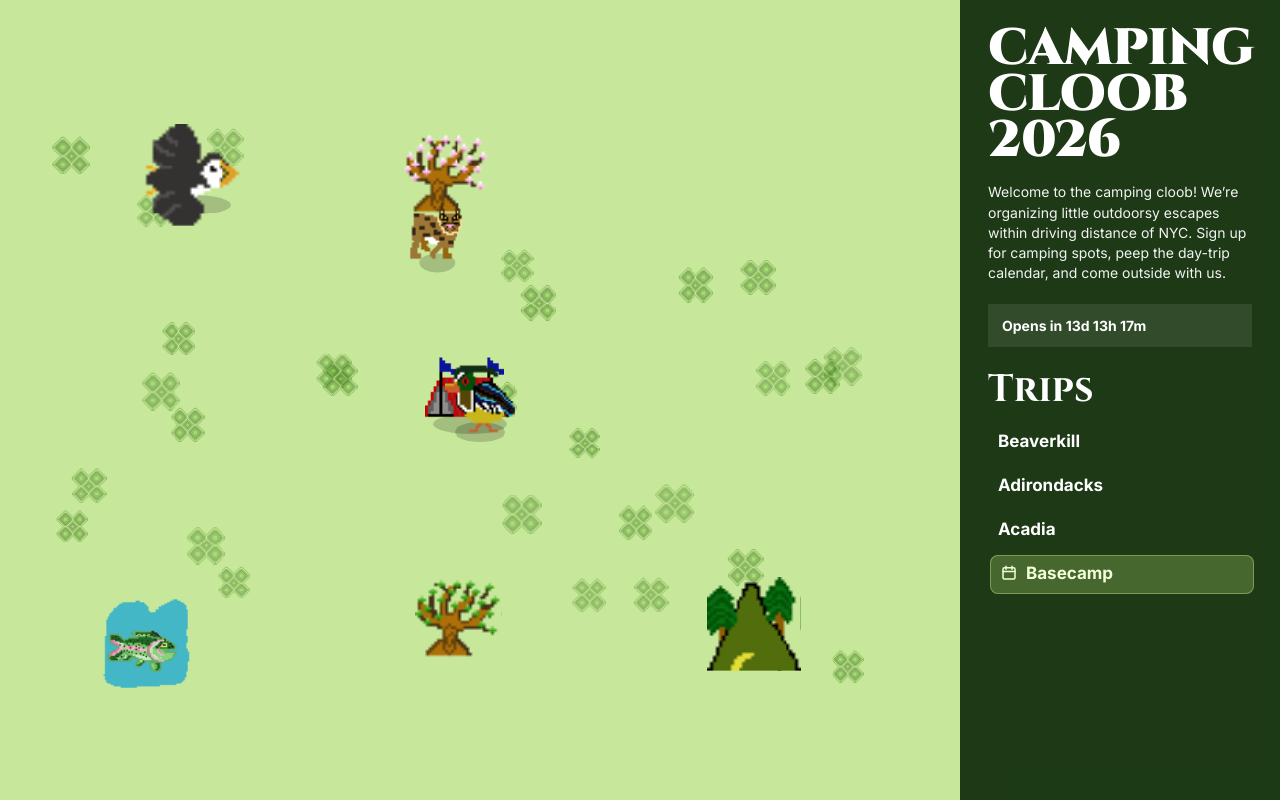
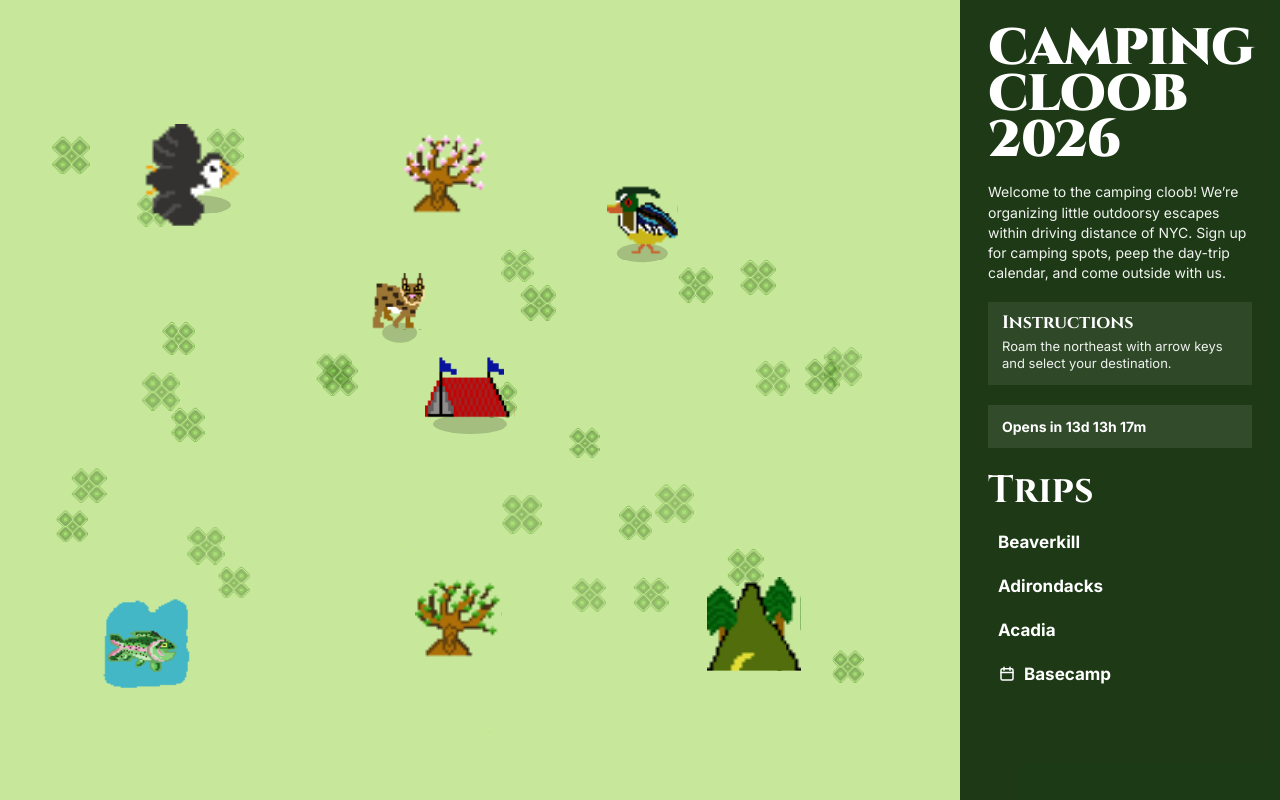
Before and after one commit to hovaniceday/campingcloob, a plain HTML site: page index.html in a window 1280 px wide. Drawn offline with Linux system fonts and the light colour scheme.

Commit message:
fireflies

```diff
--- a/index.html
+++ b/index.html
@@ -38,6 +38,11 @@
         and come outside with us.
       </p>
 
+      <div class="instructions">
+        <h3>Instructions</h3>
+        <p>Roam the northeast with arrow keys and select your destination.</p>
+      </div>
+
       <div id="countdown">Opens in ...</div>
 
       <h2>Trips</h2>
--- a/script.js
+++ b/script.js
@@ -14,7 +14,8 @@ document.addEventListener("DOMContentLoaded", () => {
     tree: "./assets/tree.png",
     willow: "./assets/willow.png",
     bush: "./assets/bush.png",
-    cat: "./assets/cat.png"
+    cat: "./assets/cat.png",
+    firefly: "./assets/firefly.png"
   };
 
   const images = {};
@@ -43,6 +44,12 @@ document.addEventListener("DOMContentLoaded", () => {
   ).then(startGame);
 
   function startGame() {
+    let isUnlocked = false;
+
+    function isMobileViewport() {
+      return window.matchMedia("(max-width: 900px)").matches;
+    }
+
     const places = [
       {
         name: "Beaverkill",
@@ -54,7 +61,8 @@ document.addEventListener("DOMContentLoaded", () => {
         offsetY: 6,
         frame: 0,
         frameSpeed: 0.16,
-        size: 92
+        size: 92,
+        hint: "tap ● to see the trip!"
       },
       {
         name: "Adirondacks",
@@ -66,7 +74,8 @@ document.addEventListener("DOMContentLoaded", () => {
         offsetY: -14,
         frame: 0,
         frameSpeed: 0.16,
-        size: 96
+        size: 96,
+        hint: "tap ● to see the trip!"
       },
       {
         name: "Acadia",
@@ -78,7 +87,8 @@ document.addEventListener("DOMContentLoaded", () => {
         offsetY: 8,
         frame: 0,
         frameSpeed: 0.16,
-        size: 104
+        size: 104,
+        hint: "tap ● to see the trip!"
       },
       {
         name: "Basecamp",
@@ -91,7 +101,8 @@ document.addEventListener("DOMContentLoaded", () => {
         frame: 0,
         frameSpeed: 0.16,
         size: 92,
-        icon: "calendar"
+        icon: "calendar",
+        hint: "check out the cloob cal"
       }
     ];
 
@@ -139,7 +150,7 @@ document.addEventListener("DOMContentLoaded", () => {
       }
 
       li.addEventListener("click", () => {
-        window.location.href = place.url;
+        openPlace(place);
       });
 
       place.sidebarElement = li;
@@ -147,68 +158,11 @@ document.addEventListener("DOMContentLoaded", () => {
     });
 
     const countdown = document.getElementById("countdown");
-
-    function updateCountdown() {
-      const target = new Date("2026-05-22T15:00:00-04:00");
-      const now = new Date();
-      const diff = target - now;
-
-      if (diff <= 0) {
-        countdown.textContent = "Trips are open!";
-        return;
-      }
-
-      const days = Math.floor(diff / (1000 * 60 * 60 * 24));
-      const hours = Math.floor((diff / (1000 * 60 * 60)) % 24);
-      const mins = Math.floor((diff / (1000 * 60)) % 60);
-
-      countdown.textContent = `Opens in ${days}d ${hours}h ${mins}m`;
-    }
-
-    updateCountdown();
-    setInterval(updateCountdown, 60000);
-
-    function getGridPos(gridX, gridY, offsetX = 0, offsetY = 0) {
-      const cellWidth = canvas.width / 3;
-      const cellHeight = canvas.height / 3;
-
-      return {
-        x: gridX * cellWidth + cellWidth / 2 + offsetX,
-        y: gridY * cellHeight + cellHeight / 2 + offsetY
-      };
-    }
-
-    const player = {
-      x: canvas.width / 2,
-      y: canvas.height / 2,
-      size: 72,
-      speed: 4,
-      frame: 0,
-      idle: 0
-    };
-
-    const cat = {
-      x: canvas.width * 0.72,
-      y: canvas.height * 0.42,
-      size: 58,
-      frame: 0,
-      speed: 2.4,
-      wanderAngle: Math.random() * Math.PI * 2,
-      wanderTimer: 0,
-      hiddenUntil: 0,
-      isMoving: true,
-      isRunning: false
-    };
-
     const catToast = document.getElementById("cat-toast");
     let toastTimeout = null;
     let mobileHintTarget = null;
 
-    function isMobileViewport() {
-      return window.matchMedia("(max-width: 900px)").matches;
-    }
-
-    function showToast(message, duration = 1200) {
+    function showToast(message, duration = 1400) {
       catToast.textContent = message;
       catToast.classList.add("show");
 
@@ -236,6 +190,95 @@ document.addEventListener("DOMContentLoaded", () => {
       mobileHintTarget = null;
     }
 
+    function updateCountdown() {
+      const target = new Date("2026-05-22T15:00:00-04:00");
+      const now = new Date();
+      const diff = target - now;
+
+      if (diff <= 0) {
+        countdown.textContent = "Trips are open!";
+        isUnlocked = true;
+        return;
+      }
+
+      isUnlocked = false;
+
+      const days = Math.floor(diff / (1000 * 60 * 60 * 24));
+      const hours = Math.floor((diff / (1000 * 60 * 60)) % 24);
+      const mins = Math.floor((diff / (1000 * 60)) % 60);
+
+      countdown.textContent = `Opens in ${days}d ${hours}h ${mins}m`;
+    }
+
+    updateCountdown();
+    setInterval(updateCountdown, 60000);
+
+    function getGridPos(gridX, gridY, offsetX = 0, offsetY = 0) {
+      const cellWidth = canvas.width / 3;
+      const cellHeight = canvas.height / 3;
+
+      return {
+        x: gridX * cellWidth + cellWidth / 2 + offsetX,
+        y: gridY * cellHeight + cellHeight / 2 + offsetY
+      };
+    }
+
+    function isNear(x1, y1, x2, y2, distance = 96) {
+      return Math.hypot(x1 - x2, y1 - y2) < distance;
+    }
+
+    function randomPlayerSpawn() {
+      let x = canvas.width / 2;
+      let y = canvas.height / 2;
+      let attempts = 0;
+
+      while (attempts < 200) {
+        x = 80 + Math.random() * (canvas.width - 160);
+        y = 80 + Math.random() * (canvas.height - 160);
+
+        const tooCloseToLink = places.some(place => {
+          const pos = getGridPos(place.gridX, place.gridY, place.offsetX, place.offsetY);
+          return isNear(x, y, pos.x, pos.y, 150);
+        });
+
+        if (!tooCloseToLink) {
+          return { x, y };
+        }
+
+        attempts += 1;
+      }
+
+      return { x: 80, y: canvas.height / 2 };
+    }
+
+    const spawn = randomPlayerSpawn();
+
+    const player = {
+      x: spawn.x,
+      y: spawn.y,
+      size: 72,
+      speed: 4,
+      frame: 0,
+      idle: 0
+    };
+
+    const cat = {
+      x: canvas.width * 0.72,
+      y: canvas.height * 0.42,
+      size: 58,
+      frame: 0,
+      speed: 2.4,
+      wanderAngle: Math.random() * Math.PI * 2,
+      wanderTimer: 0,
+      hiddenUntil: 0,
+      isMoving: true,
+      isRunning: false
+    };
+
+    window.setTimeout(() => {
+      showToast("explore quack quack!", 1800);
+    }, 500);
+
     function respawnCat() {
       cat.x = 80 + Math.random() * (canvas.width - 160);
       cat.y = 80 + Math.random() * (canvas.height - 160);
@@ -255,6 +298,25 @@ document.addEventListener("DOMContentLoaded", () => {
         size: 32 + Math.random() * 10,
         alpha: 0.32 + Math.random() * 0.1
       });
+    }
+
+    const fireflies = [];
+    const fireflyCount = isMobileViewport() ? 8 : 16;
+
+    if (images.firefly) {
+      for (let i = 0; i < fireflyCount; i++) {
+        fireflies.push({
+          x: Math.random() * canvas.width,
+          y: Math.random() * canvas.height,
+          baseX: Math.random() * canvas.width,
+          baseY: Math.random() * canvas.height,
+          phase: Math.random() * Math.PI * 2,
+          speed: 0.006 + Math.random() * 0.006,
+          drift: 18 + Math.random() * 34,
+          size: 12 + Math.random() * 8,
+          alpha: 0.25 + Math.random() * 0.35
+        });
+      }
     }
 
     const keys = {};
@@ -325,10 +387,6 @@ document.addEventListener("DOMContentLoaded", () => {
       sidebar.classList.toggle("open");
       menuButton.textContent = sidebar.classList.contains("open") ? "Back" : "Trips";
     });
-
-    function isNear(x1, y1, x2, y2, distance = 96) {
-      return Math.hypot(x1 - x2, y1 - y2) < distance;
-    }
 
     function drawShadow(x, y, width = 34) {
       ctx.save();
@@ -469,9 +527,31 @@ document.addEventListener("DOMContentLoaded", () => {
       }
     }
 
+    function updateFireflies() {
+      if (!images.firefly) return;
+
+      const now = performance.now();
+
+      fireflies.forEach(fly => {
+        fly.phase += fly.speed;
+
+        fly.x = fly.baseX + Math.sin(now * fly.speed + fly.phase) * fly.drift;
+        fly.y = fly.baseY + Math.cos(now * fly.speed * 0.8 + fly.phase) * (fly.drift * 0.6);
+
+        fly.baseX += Math.sin(fly.phase) * 0.08;
+        fly.baseY += Math.cos(fly.phase * 0.9) * 0.06;
+
+        if (fly.baseX < -20) fly.baseX = canvas.width + 20;
+        if (fly.baseX > canvas.width + 20) fly.baseX = -20;
+        if (fly.baseY < -20) fly.baseY = canvas.height + 20;
+        if (fly.baseY > canvas.height + 20) fly.baseY = -20;
+      });
+    }
+
     function update() {
       updatePlayer();
       updateCat();
+      updateFireflies();
     }
 
     function draw() {
@@ -487,6 +567,25 @@ document.addEventListener("DOMContentLoaded", () => {
             bush.y - bush.size / 2,
             bush.size,
             bush.size
+          );
+          ctx.restore();
+        });
+      }
+
+      if (images.firefly) {
+        const now = performance.now();
+
+        fireflies.forEach(fly => {
+          const pulse = 0.55 + Math.sin(now * 0.004 + fly.phase) * 0.35;
+
+          ctx.save();
+          ctx.globalAlpha = fly.alpha * pulse;
+          ctx.drawImage(
+            images.firefly,
+            fly.x - fly.size / 2,
+            fly.y - fly.size / 2,
+            fly.size,
+            fly.size
           );
           ctx.restore();
         });
@@ -528,7 +627,7 @@ document.addEventListener("DOMContentLoaded", () => {
           nearSomething = true;
           place.frame = (place.frame + place.frameSpeed) % 4;
           place.sidebarElement.classList.add("active");
-          maybeShowMobileHint(`place-${place.name}`, "tap ● to see the trip!");
+          maybeShowMobileHint(`place-${place.name}`, place.hint);
         } else {
           place.frame = 0;
         }
@@ -572,12 +671,21 @@ document.addEventListener("DOMContentLoaded", () => {
       drawables.forEach(item => item.draw());
     }
 
+    function openPlace(place) {
+      if (!isUnlocked) {
+        showToast("signups open may 22 at 3pm ET!", 1600);
+        return;
+      }
+
+      window.location.href = place.url;
+    }
+
     function activateNearbyPlace() {
       for (const place of places) {
         const pos = getGridPos(place.gridX, place.gridY, place.offsetX, place.offsetY);
 
         if (isNear(player.x, player.y, pos.x, pos.y)) {
-          window.location.href = place.url;
+          openPlace(place);
           return;
         }
       }
--- a/style.css
+++ b/style.css
@@ -65,6 +65,26 @@ canvas {
   color: rgba(255, 255, 255, 0.94);
 }
 
+.instructions {
+  margin-top: 18px;
+  padding: 12px 14px;
+  background: rgba(255, 255, 255, 0.08);
+}
+
+.instructions h3 {
+  margin: 0 0 6px 0;
+  font-family: "Cinzel", serif;
+  font-size: 18px;
+  line-height: 1;
+}
+
+.instructions p {
+  margin: 0;
+  font-size: 13px;
+  line-height: 1.35;
+  color: rgba(255, 255, 255, 0.92);
+}
+
 #countdown {
   margin-top: 20px;
   margin-bottom: 24px;
@@ -107,7 +127,6 @@ canvas {
   background: rgba(255, 255, 255, 0.12);
 }
 
-/* Higher contrast active trip state */
 #trip-list li.active {
   color: #f3ffd7;
   background: rgba(202, 255, 126, 0.24);
```
